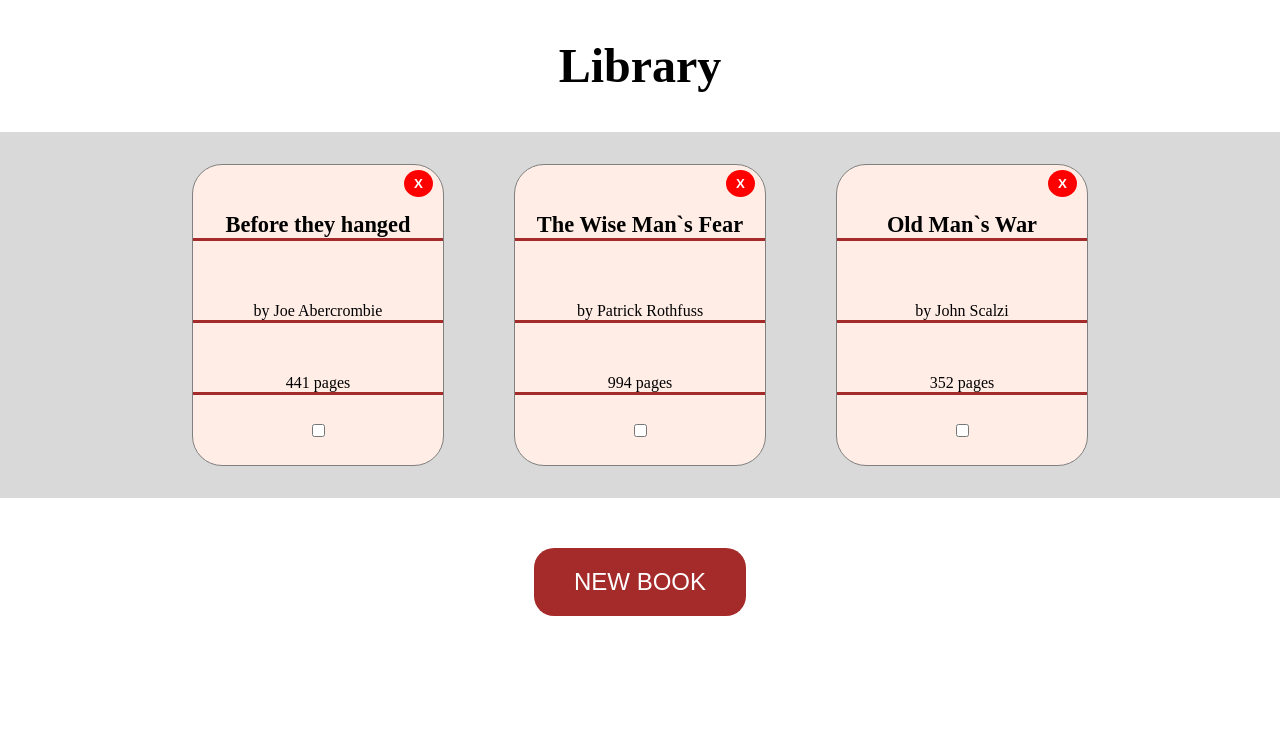
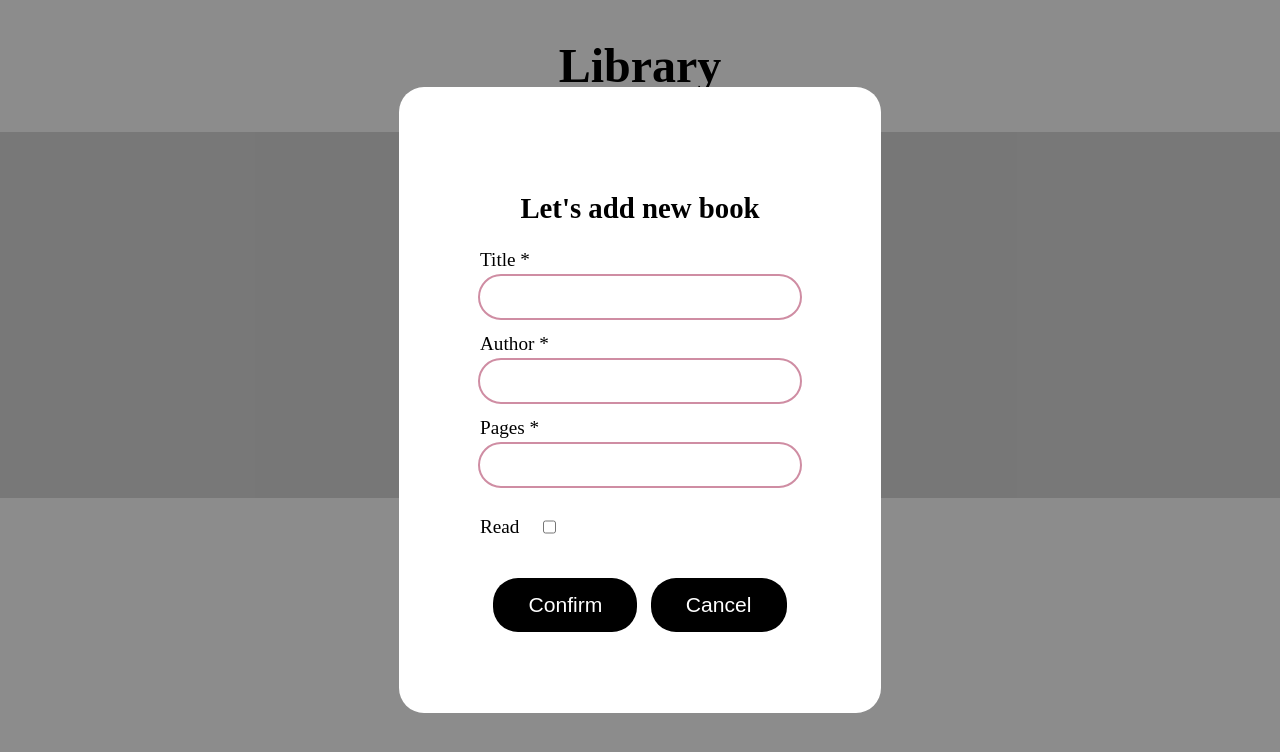
Before and after one commit to re1d555/library-app, a plain HTML site: page index.html in a window 1280 px wide. Both pictures are taken after a click on the button "NEW BOOK". Drawn offline with Linux system fonts and the light colour scheme.

Commit message:
Add dialog

```diff
--- a/index.html
+++ b/index.html
@@ -9,6 +9,29 @@
 <body>
     <div class="header">Library</div>
     <div class="book-cards"></div>
+    <dialog class="dialog">
+        <form action="">
+            <h2>Let's add new book</h2>
+            <div class="inputs">
+                <div class="meat-input">
+                    <label for="title">Title *</label>
+                    <input class="title-input" id="title" name="title" type="text" required>
+                    <label for="author">Author *</label>
+                    <input class="author-input" id="author" name="author" type="text" required>
+                    <label for="pages">Pages *</label>
+                    <input class="pages-input" id="pages" name="pages" type="text" required>
+                </div>
+                <div class="check">
+                    <label for="read">Read</label>
+                    <input id="read" name="read" type="checkbox">
+                </div>
+                <div class="sub-btn">
+                    <button class="confirm-btn">Confirm</button>
+                    <button class="modal-end">Cancel</button>
+                </div>
+            </div>
+        </form>
+    </dialog>
     <button class="add-btn">NEW BOOK</button>
     <script src="script.js"></script>
 </body>
--- a/script.js
+++ b/script.js
@@ -1,21 +1,33 @@
 const cards = document.querySelector('.book-cards');
+const addBtn = document.querySelector('.add-btn');
+const closeBtn = document.querySelector('.modal-end');
+const dialog = document.querySelector('dialog');
+const titleInput = document.querySelector('.title-input');
+const authorInput = document.querySelector('.author-input');
+const pagesInput = document.querySelector('.pages-input');
+const confirmBtn = document.querySelector('.confirm-btn');
 
-const book1 = new Book('Before they hanged', 'Joe Abercrombie', 441, 'read');
-const book2 = new Book('The Wise Man`s Fear', 'Patrick Rothfuss', 994, 'not read');
-const book3 = new Book('Old Man`s War ', 'John Scalzi', 352, 'not read');
+// const book1 = new Book('Before they hanged', 'Joe Abercrombie', 441, 'read');
+// const book2 = new Book('The Wise Man`s Fear', 'Patrick Rothfuss', 994, 'not read');
+// const book3 = new Book('Old Man`s War ', 'John Scalzi', 352, 'not read');
 
-
-const myLibrary = [book1, book2, book3];
+const myLibrary = [];
 
 function Book(title, author, pages, read) {
     this.title = title;
     this.author = author;
     this.pages = pages;
-    this.read = read;
+    // this.read = read;
+
+
+    // need indicator, if object already on screen: true
+    // the same indicator can use for delete concrete object from array
+
 }
 
 function addBookToLibrary() {
-
+    myLibrary.push(new Book(titleInput.value, authorInput.value, pagesInput.value));
+    booksOnDisplay();
 }
 
 function booksOnDisplay() {
@@ -43,8 +55,6 @@ function booksOnDisplay() {
     }
 }
 
-booksOnDisplay();
-
 // horizontal book cards scrolling
 window.addEventListener('wheel', (e) => {
     if (e.deltaY > 0) {
@@ -53,3 +63,17 @@ window.addEventListener('wheel', (e) => {
         cards.scrollLeft -=40;
     }
 })
+
+addBtn.addEventListener('click', (e) => {
+    dialog.showModal();
+});
+
+closeBtn.addEventListener('click', (e) => {
+    dialog.close();
+});
+
+confirmBtn.addEventListener('click', (e) => {
+    e.preventDefault();
+    addBookToLibrary();
+    dialog.close();
+});
--- a/style.css
+++ b/style.css
@@ -25,12 +25,13 @@ body {
     justify-content: center;
     gap: 70px;
     overflow: hidden;
+    height: 302px;
 }
 
 .card {
     height: 300px;
     width: 250px;
-    background: rgb(255, 237, 230);
+    background: #FFF7DF;
     flex-shrink: 0;
     border-radius: 30px;
     display: flex;
@@ -57,7 +58,7 @@ button {
     align-self: end;
     margin: 5px 10px;
     border-radius: 50%;
-    background: red;
+    background: brown;
     font-weight: 900;
 }
 
@@ -75,3 +76,64 @@ button {
     margin: 50px;
     font-size: 1.5em;
 }
+
+::backdrop {
+    background: rgba(0, 0, 0, 0.45);
+}
+
+form {
+    display: flex;
+    flex-direction: column;
+    align-items: center;
+    padding: 65px;
+    font-size: 1.2em;
+}
+
+.sub-btn > button {
+    background: black;
+    padding: 15px 35px;
+    border-radius: 25px;
+    font-size: 1.1em;
+}
+
+.sub-btn {
+    display: flex;
+    justify-content: space-evenly;
+}
+
+.check {
+    display: flex;
+    gap: 20px;
+    margin-bottom: 40px;
+}
+
+.meat-input {
+    display: flex;
+    flex-direction: column;
+    gap: 5px;
+    margin-bottom: 20px;
+}
+
+.meat-input > input[type="text"] {
+    width: 300px;
+    padding: 10px;
+    outline: 2px solid #c2c4c7;
+    border: none;
+    border-radius: 25px;
+    font-size: 1em;
+    margin-bottom: 10px;
+}
+
+.meat-input > input:valid {
+    outline: 2px solid #748f86;
+    border: none;
+}
+
+.meat-input > input:invalid {
+    outline: 2px solid rgb(207, 141, 163);
+}
+
+.dialog {
+    border-radius: 25px;
+    border: none;
+}
```
